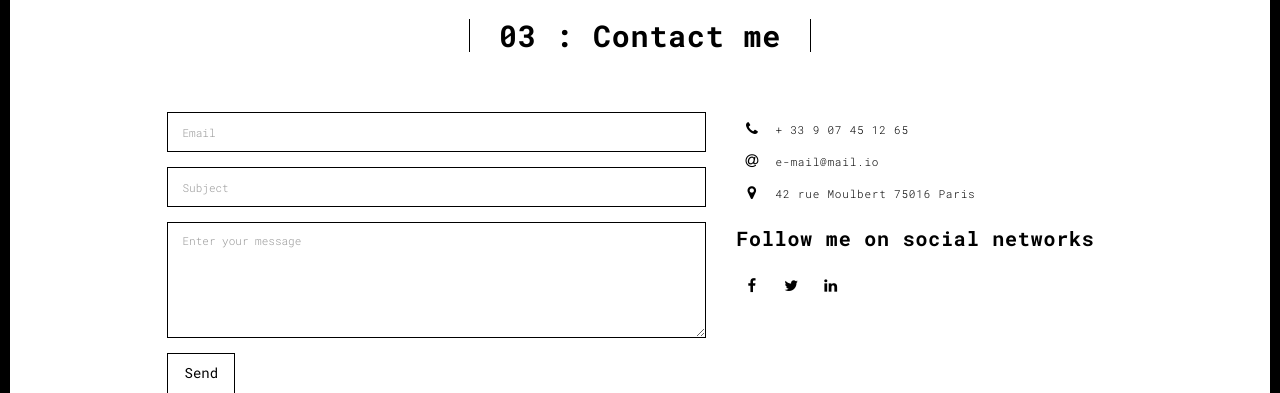
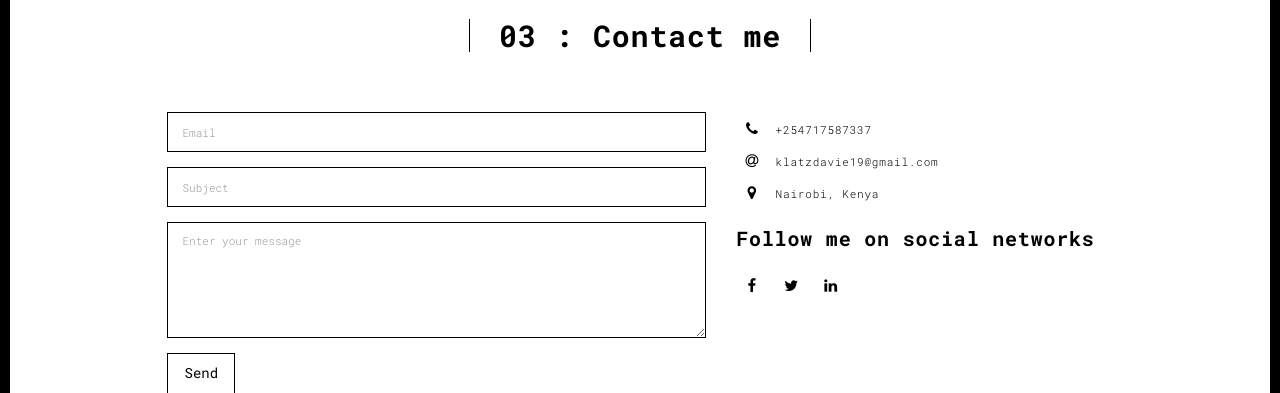
Before and after one commit to David-mwendwa/py-portifolio, a Flask app: template templates/contact.html in a window 1280 px wide. Shown: the part 90-483 px from the top of the page. Run offline with Flask 2, Linux system fonts and the light colour scheme; the template is opened without the code that fills it, so the values that code supplies are empty.

Commit message:
feat: work on the contact html

```diff
--- a/server.py
+++ b/server.py
@@ -15,3 +15,7 @@ def about():
 @app.route("/works.html")
 def works():
   return render_template('works.html')
+
+@app.route("/contact.html")
+def contact():
+  return render_template('contact.html')
--- a/templates/about.html
+++ b/templates/about.html
@@ -19,7 +19,7 @@
       sizes="180x180"
       href="./static/assets/apple-icon-180x180.png"
     />
-    <link href="./static/assets/favicon.ico" rel="icon" />
+    <link href="./static/bolt.ico" rel="icon" />
 
     <title>Title page</title>
 
--- a/templates/contact.html
+++ b/templates/contact.html
@@ -17,13 +17,13 @@
     <link
       rel="apple-touch-icon"
       sizes="180x180"
-      href="./assets/apple-icon-180x180.png"
+      href="./static/assets/apple-icon-180x180.png"
     />
-    <link href="./assets/favicon.ico" rel="icon" />
+    <link href="./static/bolt.ico" rel="icon" />
 
     <title>Title page</title>
 
-    <link href="./main.3f6952e4.css" rel="stylesheet" />
+    <link href="./static/main.3f6952e4.css" rel="stylesheet" />
   </head>
 
   <body class="">
@@ -107,13 +107,13 @@
                           <span class="fa-icon">
                             <i class="fa fa-phone" aria-hidden="true"></i>
                           </span>
-                          + 33 9 07 45 12 65
+                          +254717587337
                         </li>
                         <li>
                           <span class="fa-icon">
                             <i class="fa fa-at" aria-hidden="true"></i>
                           </span>
-                          e-mail@mail.io
+                          klatzdavie19@gmail.com
                         </li>
                         <li>
                           <span class="fa-icon">
@@ -122,7 +122,7 @@
                               aria-hidden="true"
                             ></i>
                           </span>
-                          42 rue Moulbert 75016 Paris
+                          Nairobi, Kenya
                         </li>
                       </ul>
                       <h3>Follow me on social networks</h3>
@@ -186,6 +186,6 @@
 </script>
 
 -->
-    <script type="text/javascript" src="./main.70a66962.js"></script>
+    <script type="text/javascript" src="./static/main.70a66962.js"></script>
   </body>
 </html>
```
